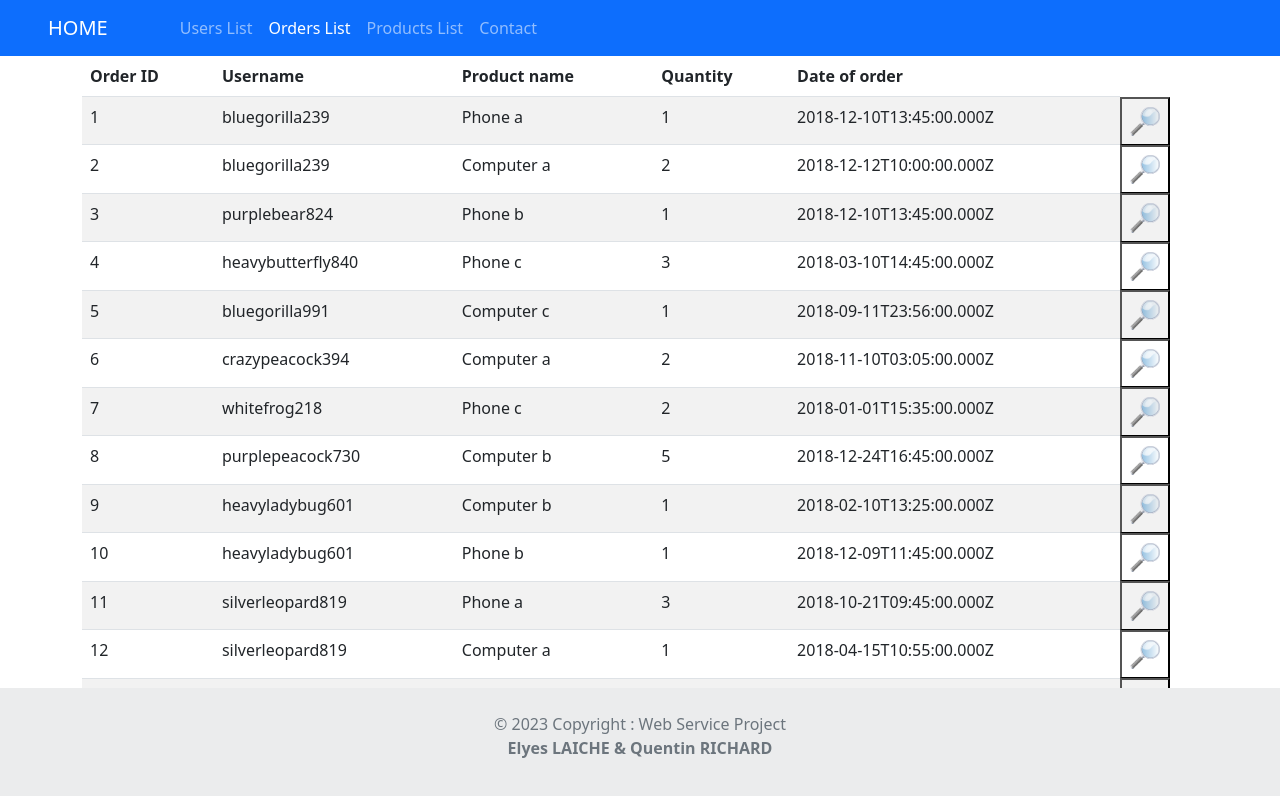
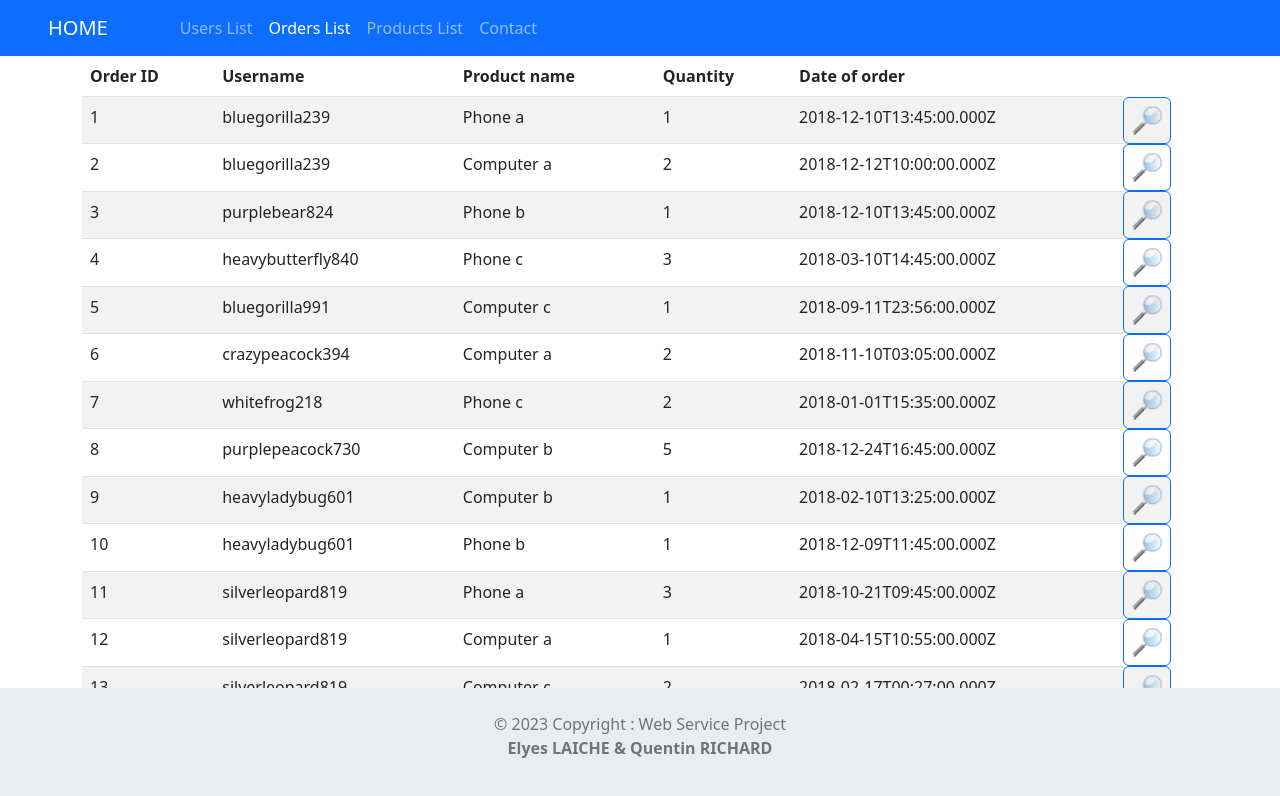
Before and after one commit to elyeslaiche/projectWebServicesLaiche, an Angular app: page /OrderList in a window 1280 px wide. Shown: the top 796 px of the page. Built offline with nearby package versions, Linux system fonts and the light colour scheme.

Commit message:
suite projet

```diff
--- a/src/app/orders/orders.component.html
+++ b/src/app/orders/orders.component.html
@@ -17,7 +17,7 @@
           <td>{{ order.productName }}</td>
           <td>{{ order.quantity }}</td>
           <td>{{ order.datetime }}</td>
-          <button (click)="OrderDetails(order)"><img src="./assets/loupe.png" width="30px"></button>
+          <button class="btn btn-primary" (click)="OrderDetails(order)"><img src="./assets/loupe.png" width="30px"></button>
         </tr>
       </tbody>
     </table>
--- a/src/app/product/product.component.html
+++ b/src/app/product/product.component.html
@@ -15,7 +15,7 @@
           <td>{{ product.name }}</td>
           <td>{{ product.product_reference }}</td>
           <td>{{ product.price }}</td>
-          <button (click)="ProductDetails(product)"><img src="./assets/loupe.png" width="30px"></button>
+          <button class="btn btn-primary" (click)="ProductDetails(product)"><img src="./assets/loupe.png" width="30px"></button>
         </tr>
       </tbody>
     </table>
--- a/src/app/user/user.component.html
+++ b/src/app/user/user.component.html
@@ -17,7 +17,7 @@
           <td>{{ user.email }}</td>
           <td>{{ user.username }}</td>
           <td>{{ user.phone_number }}</td>
-          <button (click)="UserDetails(user)"><img src="./assets/loupe.png" width="30px"></button>
+          <button class="btn btn-primary" (click)="UserDetails(user)"><img src="./assets/loupe.png" width="30px"></button>
         </tr>
       </tbody>
     </table>
```
